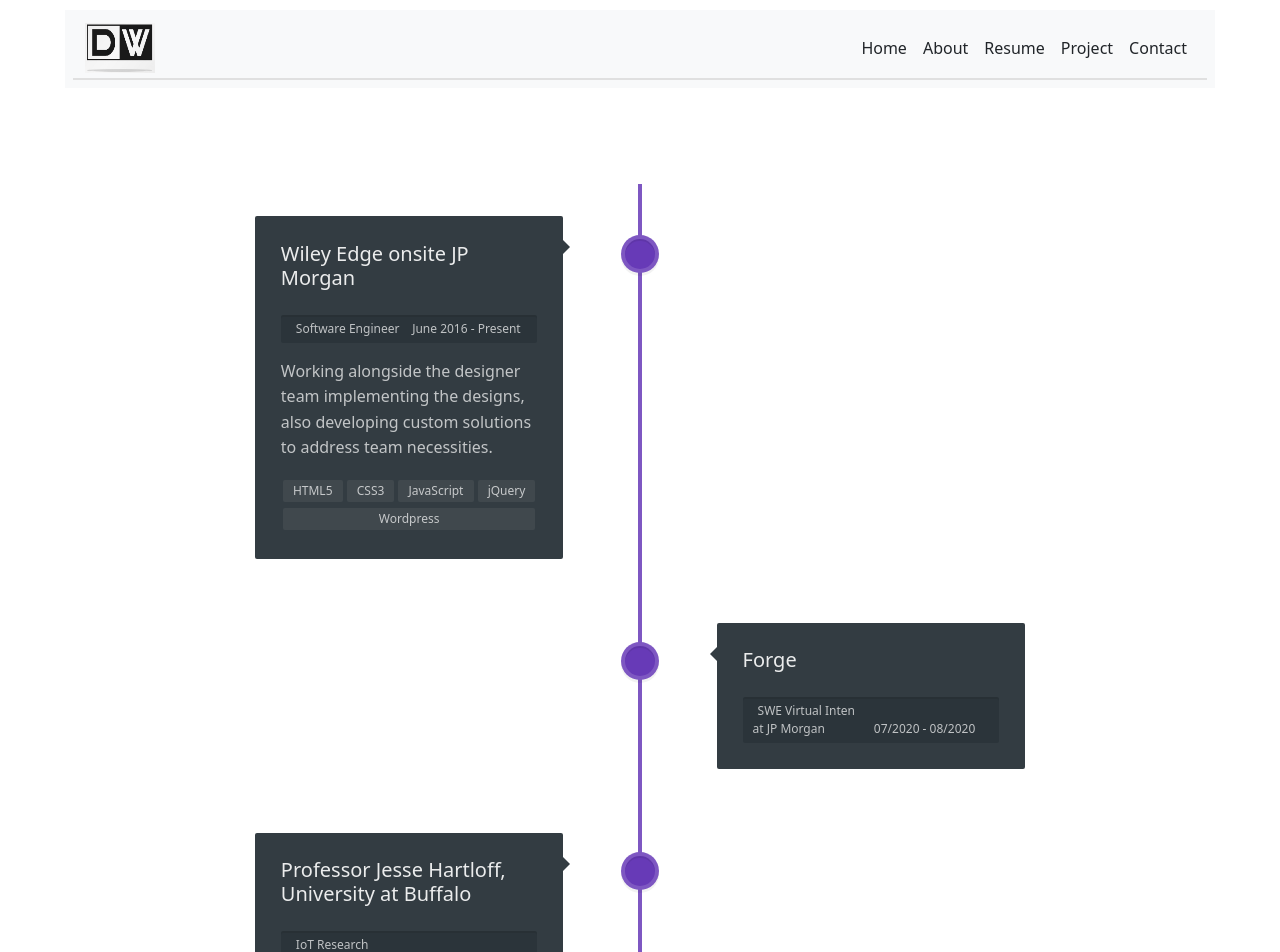
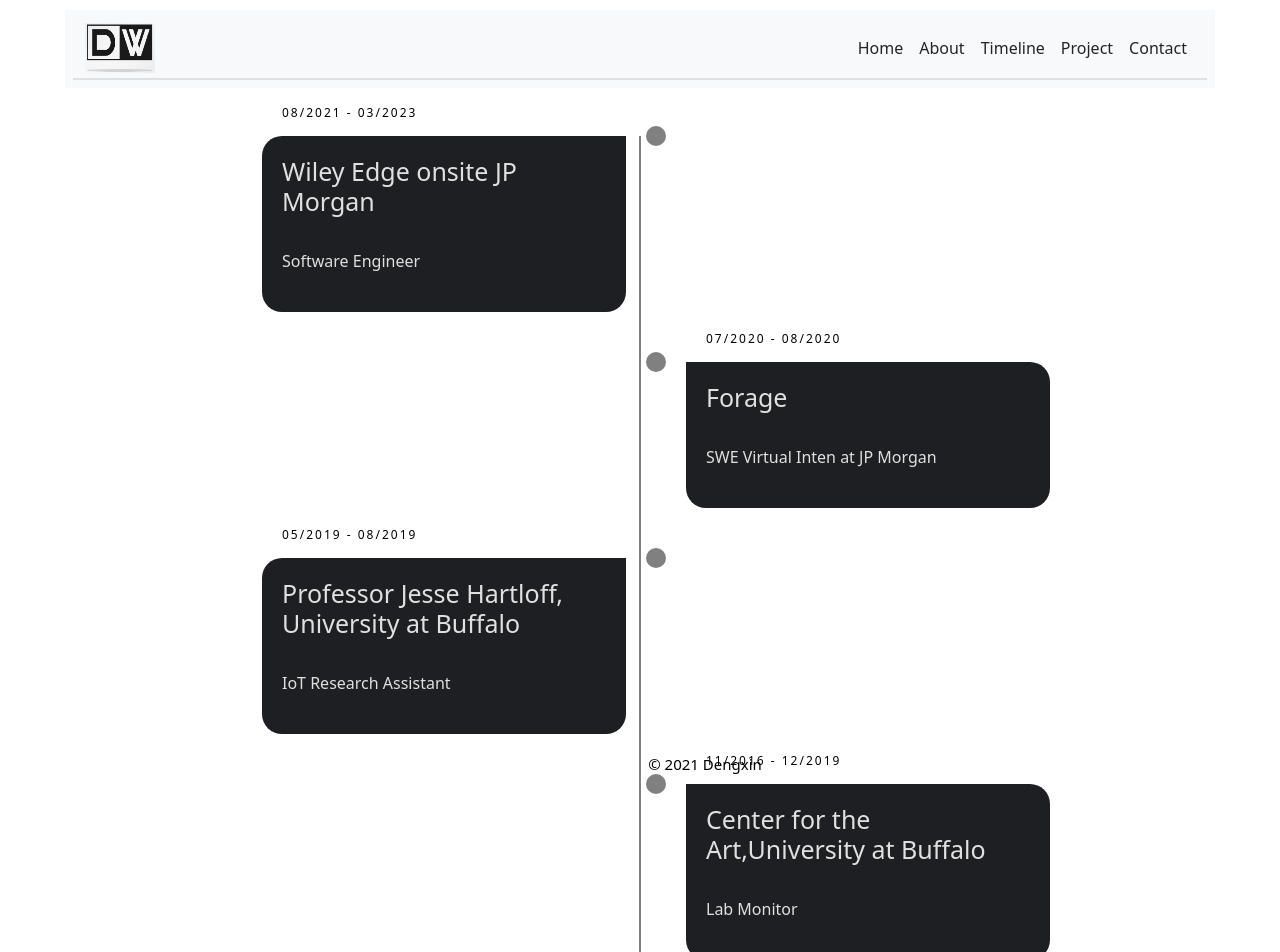
Before and after one commit to easXin/Personal-Portfolio, a React (Create React App) app: page /resume in a window 1280 px wide. Shown: the top 952 px of the page. Built offline with nearby package versions, Linux system fonts and the light colour scheme.

Commit message:
setup emailjs service

```diff
--- a/package.json
+++ b/package.json
@@ -4,6 +4,7 @@
   "version": "0.1.0",
   "private": true,
   "dependencies": {
+    "@emailjs/browser": "^3.11.0",
     "@fortawesome/fontawesome-free": "^6.4.2",
     "@testing-library/jest-dom": "^5.17.0",
     "@testing-library/react": "^13.4.0",
--- a/src/components/body/css/about.css
+++ b/src/components/body/css/about.css
@@ -5,9 +5,12 @@
     justify-content: space-around;
     max-width: 1440px;
     display: flex;
+
     flex-direction: column; /* Ensure horizontal layout */
   }
-
+.about_left>p{
+  font-weight: 500 !important;
+}
 .about_left,
 .about_right {
   width: 100%;
--- a/src/components/body/css/home.css
+++ b/src/components/body/css/home.css
@@ -1,5 +1,5 @@
 .intro {
-    padding: 120px 100px;
+    padding: 20px 100px;
     display: flex;
     flex-direction: column;
     justify-content: space-around;
--- a/src/components/body/css/resume.css
+++ b/src/components/body/css/resume.css
@@ -6,244 +6,106 @@
     max-width: 1440px;
     margin: 0 auto;
   }
+.date{
+  color:black;
+}
+  @import url("https://fonts.googleapis.com/css2?family=Montserrat:wght@300;500&display=swap");
+  * {
+    margin: 0;
+    padding: 0;
+    box-sizing: border-box;
+  }
+  html {
+    font-family: "Montserrat";
+  }
+  .timeline {
+    width: 80%;
+    height: auto;
+    max-width: 800px;
+    margin: 0 auto;
+    position: relative;
+  }
 
-
-.cd-container {
-  width: 90%;
-  max-width: 1080px;
-  margin: 0 auto;
-  background: #fff;
-  padding: 0 10%;
-  border-radius: 2px;
-}
-.cd-container::after {
-  content: '';
-  display: table;
-  clear: both;
-}
-
-/* --------------------------------
-
-Main components
-
--------------------------------- */
-
-
-#cd-timeline {
-  position: relative;
-  padding: 2em 0;
-  margin-top: 2em;
-  margin-bottom: 2em;
-}
-#cd-timeline::before {
-  content: '';
-  position: absolute;
-  top: 0;
-  left: 25px;
-  height: 100%;
-  width: 4px;
-  background: #7E57C2;
-}
-@media only screen and (min-width: 1170px) {
-  #cd-timeline {
-    margin-top: 3em;
-    margin-bottom: 3em;
+  .timeline ul {
+    list-style: none;
   }
-  #cd-timeline::before {
-    left: 50%;
-    margin-left: -2px;
+  .timeline ul li {
+    padding: 20px;
+    background-color: #1e1f22;
+    color: #e0e0e0;
+    border-radius: 10px;
+    margin-bottom: 20px;
   }
-}
-
-.cd-timeline-block {
-  position: relative;
-  margin: 2em 0;
-}
-.cd-timeline-block:after {
-  content: "";
-  display: table;
-  clear: both;
-}
-.cd-timeline-block:first-child {
-  margin-top: 0;
-}
-.cd-timeline-block:last-child {
-  margin-bottom: 0;
-}
-@media only screen and (min-width: 1170px) {
-  .cd-timeline-block {
-    margin: 4em 0;
-  }
-  .cd-timeline-block:first-child {
-    margin-top: 0;
-  }
-  .cd-timeline-block:last-child {
+  .timeline ul li:last-child {
     margin-bottom: 0;
   }
-}
-
-.cd-timeline-img {
-  position: absolute;
-  top: 8px;
-  left: 12px;
-  width: 30px;
-  height: 30px;
-  border-radius: 50%;
-  box-shadow: 0 0 0 4px #7E57C2, inset 0 2px 0 rgba(0, 0, 0, 0.08), 0 3px 0 4px rgba(0, 0, 0, 0.05);
-}
-.cd-timeline-img {
-  background: #673AB7;
-}
-@media only screen and (min-width: 1170px) {
-  .cd-timeline-img {
-    width: 30px;
-    height: 30px;
-    left: 50%;
-    margin-left: -15px;
-    margin-top: 15px;
-    /* Force Hardware Acceleration in WebKit */
-    -webkit-transform: translateZ(0);
-    -webkit-backface-visibility: hidden;
+  .timeline-content h1 {
+    font-weight: 500;
+    font-size: 25px;
+    line-height: 30px;
+    margin-bottom: 10px;
   }
-}
-
-.cd-timeline-content {
-  position: relative;
-  margin-left: 60px;
-  margin-right: 30px;
-  background: #333C42;
-  border-radius: 2px;
-  padding: 1em;
-  .timeline-content-info {
-    background: #2B343A;
-    padding: 5px 10px;
-    color: rgba(255,255,255,0.7);
+  .timeline-content p {
+    font-size: 16px;
+    line-height: 30px;
+    font-weight: 300;
+  }
+  .timeline-content .date {
     font-size: 12px;
-    box-shadow:  inset 0 2px 0 rgba(0, 0, 0, 0.08);
-    border-radius: 2px;
-    i {
-      margin-right: 5px;
+    font-weight: 300;
+    margin-bottom: 10px;
+    letter-spacing: 2px;
+  }
+  @media only screen and (min-width: 768px) {
+    .timeline:before {
+      content: "";
+      position: absolute;
+      top: 0;
+      left: 50%;
+      transform: translateX(-50%);
+      width: 2px;
+      height: 100%;
+      background-color: gray;
     }
-    .timeline-content-info-title, .timeline-content-info-date {
-      width: calc(50% - 2px);
-      display: inline-block;
+    .timeline ul li {
+      width: 50%;
+      position: relative;
+      margin-bottom: 50px;
     }
-    @media (max-width: 500px) {
-      .timeline-content-info-title, .timeline-content-info-date {
-        display: block;
-        width:100%;
-      }
+    .timeline ul li:nth-child(odd) {
+      float: left;
+      clear: right;
+      transform: translateX(-30px);
+      border-radius: 20px 0px 20px 20px;
+    }
+    .timeline ul li:nth-child(even) {
+      float: right;
+      clear: left;
+      transform: translateX(30px);
+      border-radius: 0px 20px 20px 20px;
+    }
+    .timeline ul li::before {
+      content: "";
+      position: absolute;
+      height: 20px;
+      width: 20px;
+      border-radius: 50%;
+      background-color: gray;
+      top: 0px;
+    }
+    .timeline ul li:nth-child(odd)::before {
+      transform: translate(50%, -50%);
+      right: -30px;
+    }
+    .timeline ul li:nth-child(even)::before {
+      transform: translate(-50%, -50%);
+      left: -30px;
+    }
+    .timeline-content .date {
+      position: absolute;
+      top: -30px;
+    }
+    .timeline ul li:hover::before {
+      background-color: black;
     }
   }
-  .content-skills {
-    font-size: 12px;
-    padding:0;
-    margin-bottom: 0;
-    display:flex;
-    flex-wrap: wrap;
-    justify-content: center;
-    li {
-      background: #40484D;
-      border-radius: 2px;
-      display: inline-block;
-      padding: 2px 10px;
-      color: rgba(255,255,255,0.7);
-      margin: 3px 2px;
-      text-align: center;
-      flex-grow: 1;
-    }
-  }
-}
-.cd-timeline-content:after {
-  content: "";
-  display: table;
-  clear: both;
-}
-.cd-timeline-content h2 {
-  color: rgba(255,255,255,.9);
-  margin-top:0;
-  margin-bottom: 5px;
-}
-.cd-timeline-content p, .cd-timeline-content .cd-date {
-  color: rgba(255,255,255,.7);
-  font-size: 13px;
-  font-size: 0.8125rem;
-}
-.cd-timeline-content .cd-date {
-  display: inline-block;
-}
-.cd-timeline-content p {
-  margin: 1em 0;
-  line-height: 1.6;
-}
-
-.cd-timeline-content::before {
-  content: '';
-  position: absolute;
-  top: 16px;
-  right: 100%;
-  height: 0;
-  width: 0;
-  border: 7px solid transparent;
-  border-right: 7px solid #333C42;
-}
-
-@media only screen and (min-width: 768px) {
-  .cd-timeline-content h2 {
-    font-size: 20px;
-    font-size: 1.25rem;
-  }
-  .cd-timeline-content p {
-    font-size: 16px;
-    font-size: 1rem;
-  }
-  .cd-timeline-content .cd-read-more, .cd-timeline-content .cd-date {
-    font-size: 14px;
-    font-size: 0.875rem;
-  }
-}
-@media only screen and (min-width: 1170px) {
-  .cd-timeline-content {
-    color: white;
-    margin-left: 0;
-    padding: 1.6em;
-    width: 36%;
-    margin: 0 5%
-  }
-  .cd-timeline-content::before {
-    top: 24px;
-    left: 100%;
-    border-color: transparent;
-    border-left-color: #333C42;
-  }
-  .cd-timeline-content .cd-date {
-    position: absolute;
-    width: 100%;
-    left: 122%;
-    top: 6px;
-    font-size: 16px;
-    font-size: 1rem;
-  }
-  .cd-timeline-block:nth-child(even) .cd-timeline-content {
-    float: right;
-  }
-  .cd-timeline-block:nth-child(even) .cd-timeline-content::before {
-    top: 24px;
-    left: auto;
-    right: 100%;
-    border-color: transparent;
-    border-right-color: #333C42;
-  }
-  .cd-timeline-block:nth-child(even) .cd-timeline-content .cd-read-more {
-    float: right;
-  }
-  .cd-timeline-block:nth-child(even) .cd-timeline-content .cd-date {
-    left: auto;
-    right: 122%;
-    text-align: right;
-  }
-}
-.cd-date{
-    color:#2B343A !important;
-
-}
--- a/src/components/body/sections/about/About.jsx
+++ b/src/components/body/sections/about/About.jsx
@@ -8,8 +8,9 @@ export default function AboutComponent() {
       <div className="about_left">
         <h1>So, who am I?</h1>
         <p>
-        Hey, welcome to my page, I am Eric, I am from New York, but now based in Texas, I am a software engineer with roughly 2 YOE. I held a Bachelor degree from State university of New York at Buffalo in Computer Science. Was employed by JP Morgan previously, but now I am a freelancer. I am an easy going guy, outside of work, I like to travel around, play sport, and go fishing whenever the time is right. I believe life is life, work is work, if you let work drive you crazy, you are going to be way away from being productivity, just take a deep breath, save sometime for your family. Enjoy
+           Hey, welcome to my page, I am Eric, I am from New York, but now based in Texas, I am a software engineer with roughly 2 YOE. I held a Bachelor degree from State university of New York at Buffalo in Computer Science. Was employed by JP Morgan previously, but now I am a freelancer. I am an easy going guy, outside of work, I like to travel around, play sport, and go fishing whenever the time is right. I believe life is life, work is work, if you let work drive you crazy, you are going to be way away from being productivity, just take a deep breath, save sometime for your family. Enjoy
         </p>
+
 
       </div>
       <div className="about_right">
--- a/src/components/body/sections/resume/Resume.jsx
+++ b/src/components/body/sections/resume/Resume.jsx
@@ -1,121 +1,150 @@
 import React from 'react'
 import '../../css/resume.css'
 export default function ResumeComponet() {
-  return (
-     <div className="resume">
-        <section id="cd-timeline" class="cd-container">
-      <div class="cd-timeline-block">
-        <div class="cd-timeline-img cd-picture">
-        </div>
-
-        <div class="cd-timeline-content">
-          <h2>Wiley Edge onsite JP Morgan</h2>
-          <div class="timeline-content-info">
-            <span class="timeline-content-info-title">
-              <i class="fa fa-certificate" aria-hidden="true"></i>
-              Software Engineer
-            </span>
-            <span class="timeline-content-info-date">
-              <i class="fa fa-calendar-o" aria-hidden="true"></i>
-              June 2016 - Present
-            </span>
-          </div>
-          <p>Working alongside the designer team implementing the designs, also developing custom solutions to address team necessities.</p>
-          <ul class="content-skills">
-          <li>HTML5</li>
-          <li>CSS3</li>
-          <li>JavaScript</li>
-          <li>jQuery</li>
-          <li>Wordpress</li>
-          </ul>
-        </div>
+  const timelineItem = [
+    ['08/2021 - 03/2023','Wiley Edge onsite JP Morgan','Software Engineer'],
+    ['07/2020 - 08/2020','Forage','SWE Virtual Inten at JP Morgan'],
+    ['05/2019 - 08/2019','Professor Jesse Hartloff, University at Buffalo','IoT Research Assistant'],
+    ['11/2016 - 12/2019','Center for the Art,University at Buffalo','Lab Monitor'],
+    ['08/2016 - 02/2020','University at Buffalo','CSE Undergraduate'],
+    ['08/2014 - 05/2016','John Jay College of Criminal Justice','MIS Undergraduate'],
+    ['08/2010 - 05/2014','M437 Hudson High School of Learning Technologies','HighSchool Student'],
+    ['08/2019 - 05/2010','M332 University Neighborhood Middle School','Student']
+  ]
+  return(
+    <div class="resume">
+      <div class="timeline">
+        <ul>
+          {
+            timelineItem.map((item,index)=>(
+              <li key={index}>
+                <div className="timeline-content" >
+                  <h3 class="date">{item[0]}</h3>
+                  <h1>{item[1]}</h1>
+                  <p>{item[2]}</p>
+                </div>
+              </li>
+            ))
+          }
+        </ul>
       </div>
-
-      <div class="cd-timeline-block">
-        <div class="cd-timeline-img cd-picture">
-        </div>
-        <div class="cd-timeline-content">
-          <h2>Forge</h2>
-          <div class="timeline-content-info">
-              <span class="timeline-content-info-title">
-                <i class="fa fa-certificate" aria-hidden="true"></i>
-                SWE Virtual Inten at JP Morgan
-              </span>
-              <span class="timeline-content-info-date">
-                <i class="fa fa-calendar-o" aria-hidden="true"></i>
-                07/2020 - 08/2020
-              </span>
-            </div>
-        </div>
-      </div>
-
-      <div class="cd-timeline-block">
-        <div class="cd-timeline-img cd-movie">
-        </div>
-        <div class="cd-timeline-content">
-          <h2>Professor Jesse Hartloff, University at Buffalo</h2>
-          <div class="timeline-content-info">
-              <span class="timeline-content-info-title">
-                <i class="fa fa-certificate" aria-hidden="true"></i>
-                IoT Research Assistant
-              </span>
-              <span class="timeline-content-info-date">
-                <i class="fa fa-calendar-o" aria-hidden="true"></i>
-                05/2019 - 08/2019
-              </span>
-          </div>
-        </div>
-      </div>
-
-      <div class="cd-timeline-block">
-        <div class="cd-timeline-img cd-picture">
-        </div>
-        <div class="cd-timeline-content">
-          <h2>UB Center for the Art</h2>
-          <div class="timeline-content-info">
-              <span class="timeline-content-info-title">
-                <i class="fa fa-certificate" aria-hidden="true"></i>
-                Lab Monitor
-              </span>
-              <span class="timeline-content-info-date">
-                <i class="fa fa-calendar-o" aria-hidden="true"></i>
-                03/2016 - 12/2019
-              </span>
-            </div>
-        </div>
-      </div>
-
-        <div class="cd-timeline-block">
-          <div class="cd-timeline-img cd-movie"/>
-          <div class="cd-timeline-content">
-            <h2>University at Buffalo</h2>
-            <div class="timeline-content-info">
-              <span class="timeline-content-info-title">
-                <i class="fa fa-certificate" aria-hidden="true"></i>
-                CSE Undergrad
-              </span>
-              <span class="timeline-content-info-date">
-                <i class="fa fa-calendar-o" aria-hidden="true"></i>
-                08/2016 - 02/2020
-              </span>
-              <p>
-                <ul>
-                  <li>Member of UB Asian American Student Union </li>
-                  <li>Top 10 Hackethon Winning Team</li>
-                  <li>Member of UB ACM</li>
-                  <li>Honor Student</li>
-                </ul>
-              </p>
-              <ul class="content-skills">
-                <li>Data Structure</li>
-                <li>Software Engineering Principle</li>
-                <li>Java</li>
-                <li>C++</li>
-              </ul>
-            </div>
-          </div>
-        </div>
-      </section>
     </div>
   )
+  // return (
+  //    <div className="resume">
+  //       <section id="cd-timeline" class="cd-container">
+  //     <div class="cd-timeline-block">
+  //       <div class="cd-timeline-img cd-picture">
+  //       </div>
+
+  //       <div class="cd-timeline-content">
+  //         <h2>Wiley Edge onsite JP Morgan</h2>
+  //         <div class="timeline-content-info">
+  //           <span class="timeline-content-info-title">
+  //             <i class="fa fa-certificate" aria-hidden="true"></i>
+  //             Software Engineer
+  //           </span>
+  //           <span class="timeline-content-info-date">
+  //             <i class="fa fa-calendar-o" aria-hidden="true"></i>
+  //             June 2016 - Present
+  //           </span>
+  //         </div>
+  //         <p>Working alongside the designer team implementing the designs, also developing custom solutions to address team necessities.</p>
+  //         <ul class="content-skills">
+  //         <li>HTML5</li>
+  //         <li>CSS3</li>
+  //         <li>JavaScript</li>
+  //         <li>jQuery</li>
+  //         <li>Wordpress</li>
+  //         </ul>
+  //       </div>
+  //     </div>
+
+  //     <div class="cd-timeline-block">
+  //       <div class="cd-timeline-img cd-picture">
+  //       </div>
+  //       <div class="cd-timeline-content">
+  //         <h2>Forge</h2>
+  //         <div class="timeline-content-info">
+  //             <span class="timeline-content-info-title">
+  //               <i class="fa fa-certificate" aria-hidden="true"></i>
+  //               SWE Virtual Inten at JP Morgan
+  //             </span>
+  //             <span class="timeline-content-info-date">
+  //               <i class="fa fa-calendar-o" aria-hidden="true"></i>
+  //               07/2020 - 08/2020
+  //             </span>
+  //           </div>
+  //       </div>
+  //     </div>
+
+  //     <div class="cd-timeline-block">
+  //       <div class="cd-timeline-img cd-movie">
+  //       </div>
+  //       <div class="cd-timeline-content">
+  //         <h2>Professor Jesse Hartloff, University at Buffalo</h2>
+  //         <div class="timeline-content-info">
+  //             <span class="timeline-content-info-title">
+  //               <i class="fa fa-certificate" aria-hidden="true"></i>
+  //               IoT Research Assistant
+  //             </span>
+  //             <span class="timeline-content-info-date">
+  //               <i class="fa fa-calendar-o" aria-hidden="true"></i>
+  //               05/2019 - 08/2019
+  //             </span>
+  //         </div>
+  //       </div>
+  //     </div>
+
+  //     <div class="cd-timeline-block">
+  //       <div class="cd-timeline-img cd-picture">
+  //       </div>
+  //       <div class="cd-timeline-content">
+  //         <h2>UB Center for the Art</h2>
+  //         <div class="timeline-content-info">
+  //             <span class="timeline-content-info-title">
+  //               <i class="fa fa-certificate" aria-hidden="true"></i>
+  //               Lab Monitor
+  //             </span>
+  //             <span class="timeline-content-info-date">
+  //               <i class="fa fa-calendar-o" aria-hidden="true"></i>
+  //               03/2016 - 12/2019
+  //             </span>
+  //           </div>
+  //       </div>
+  //     </div>
+
+  //       <div class="cd-timeline-block">
+  //         <div class="cd-timeline-img cd-movie"/>
+  //         <div class="cd-timeline-content">
+  //           <h2>University at Buffalo</h2>
+  //           <div class="timeline-content-info">
+  //             <span class="timeline-content-info-title">
+  //               <i class="fa fa-certificate" aria-hidden="true"></i>
+  //               CSE Undergrad
+  //             </span>
+  //             <span class="timeline-content-info-date">
+  //               <i class="fa fa-calendar-o" aria-hidden="true"></i>
+  //               08/2016 - 02/2020
+  //             </span>
+  //             <p>
+  //               <ul>
+  //                 <li>Member of UB Asian American Student Union </li>
+  //                 <li>Top 10 Hackethon Winning Team</li>
+  //                 <li>Member of UB ACM</li>
+  //                 <li>Honor Student</li>
+  //               </ul>
+  //             </p>
+  //             <ul class="content-skills">
+  //               <li>Data Structure</li>
+  //               <li>Software Engineering Principle</li>
+  //               <li>Java</li>
+  //               <li>C++</li>
+  //             </ul>
+  //           </div>
+  //         </div>
+  //       </div>
+  //     </section>
+  //   </div>
+  // )
 }
--- a/src/components/css/footer.css
+++ b/src/components/css/footer.css
@@ -1,5 +1,6 @@
 footer {
-    bottom: 0;
+    position: fixed !important;
+    bottom: 0 !important;
     width: 100%;
 }
 footer > .copyrights{
--- a/src/components/header/NavBar_Header.jsx
+++ b/src/components/header/NavBar_Header.jsx
@@ -8,7 +8,7 @@ export default function HeaderComponnet() {
   const navItem = [
     {'Home':'/home'},
     {'About':'/about'},
-    {'Resume':'/resume'},
+    {'Timeline':'/resume'},
     {'Project':'/project'},
     {'Contact':'/contact'}
   ]
```
Also changed, not shown: src/components/body/css/contact.css (added, +71 -0 lines), src/components/body/sections/contact/Contact.jsx (+40 -2 lines), src/components/body/sections/home/Home.jsx (+8 -0 lines), 1 other file (tests, documents, lock files or other folders).
